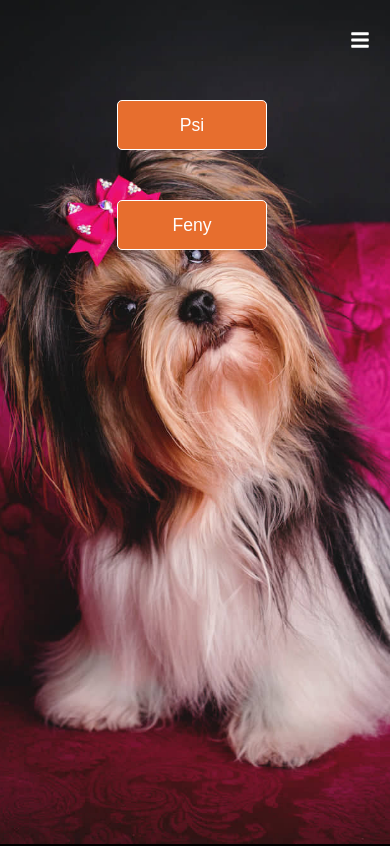
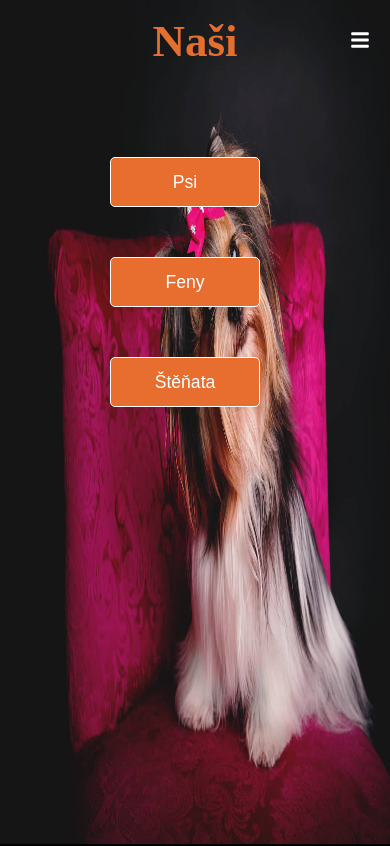
Before and after one commit to KvetoslavPrikryl/Sweet_Caramel_Rose, a React (Create React App) app: page /Chovatelska_stanice in a window 390 px wide. Shown: the top 846 px of the page. Built offline with nearby package versions, Linux system fonts and the light colour scheme.

Commit message:
styling KennelImg.js

```diff
--- a/src/components/HeroImgStyles.css
+++ b/src/components/HeroImgStyles.css
@@ -23,6 +23,7 @@
     top: 70px;
     left: 30px;
     font-size: 3rem;
+    text-shadow: 5px 10px 7px black;
 }
 
 @media screen and (max-width:640px) {
--- a/src/components/KennelImg.js
+++ b/src/components/KennelImg.js
@@ -1,48 +1,95 @@
 import React, {useState} from 'react';
 import "./KennelImgStyles.css";
-import dog1 from "../img/Dog1.jpg"
-
+import bg_img from "../img/Dog2.jpg"
+import dog1 from "../img/Dog1.jpg";
+import {Link} from "react-router-dom"
 
 const dogMan = [
-    {name: "Jmeno 1 psa", img: dog1, text : "Lorem ipsum dolor sit amet, consectetuer adipiscing elit. Phasellus enim erat, vestibulum vel, aliquam a, posuere eu, velit. Curabitur sagittis hendrerit ante. Integer tempor. Aliquam in lorem sit amet leo accumsan lacinia. "},
-    {name: "Jmeno 2 psa", img: "../img/Dog1.jpg", text : "Text o psovi."},
-    {name: "Jmeno 3 psa", img: "../img/Dog1.jpg", text : "Text o psovi."},
-    {name: "Jmeno 4 psa", img: "../img/Dog1.jpg", text : "Text o psovi."},
-    {name: "Jmeno 5 psa", img: "../img/Dog1.jpg", text : "Text o psovi."},
+    {name: "Jmeno 1 psa", img: dog1, text : "Ocenění ", link : "odkaz"},
+    {name: "Jmeno 2 psa", img: "../img/Dog1.jpg", text : "Text o psovi.", link : "odkaz"},
+    {name: "Jmeno 3 psa", img: "../img/Dog1.jpg", text : "Text o psovi.", link : "odkaz"},
+    {name: "Jmeno 4 psa", img: "../img/Dog1.jpg", text : "Text o psovi.", link : "odkaz"},
+    {name: "Jmeno 5 psa", img: "../img/Dog1.jpg", text : "Text o psovi.", link : "odkaz"},
 ]
 
 const dogWomen = [
-    {name: "jmeno 1 psa", text: "Text o psovi."},
-    {name: "jmeno 1 psa", text: "Text o psovi."},
-    {name: "jmeno 1 psa", text: "Text o psovi."}
+    {name: "Jmeno 1 psa", img: "../img/Dog1.jpg", text : "Text o psovi.", link : "odkaz"},
+    {name: "Jmeno 1 psa", img: "../img/Dog1.jpg", text : "Text o psovi.", link : "odkaz"},
+    {name: "Jmeno 1 psa", img: "../img/Dog1.jpg", text : "Text o psovi.", link : "odkaz"},
+    {name: "Jmeno 1 psa", img: "../img/Dog1.jpg", text : "Text o psovi.", link : "odkaz"},
+]
+const dogChildern = [
+    {name: "Jmeno 1 psa", img: "../img/Dog1.jpg", text : "Text o psovi.", link : "odkaz"},
+    {name: "Jmeno 2 psa", img: "../img/Dog1.jpg", text : "Text o psovi.", link : "odkaz"},
+    {name: "Jmeno 2 psa", img: "../img/Dog1.jpg", text : "Text o psovi.", link : "odkaz"},
+    {name: "Jmeno 2 psa", img: "../img/Dog1.jpg", text : "Text o psovi.", link : "odkaz"},
+    {name: "Jmeno 2 psa", img: "../img/Dog1.jpg", text : "Text o psovi.", link : "odkaz"},
 ]
 
 function KennelImg () {
     const [dogShow, dogSetShow] = useState(false)
     const [bitchShow, bitchSetShow] = useState(false)
+    const [childShow, childSetShow] = useState(false)
     return (
         <div className='kennel-container'>
+            <img src={bg_img} className='bg-img' alt='bg_img' />
+            <h1 className='kennel-h1'>Sweet caramel rose</h1>
+            <h2 className='kennel-h2'>Naši</h2>
             <div className='kennel-dog'>
                 <div className='dog-man'>
                     <button onClick={()=>dogSetShow(!dogShow)} className='btn btn-kennel'>Psi</button>
                     {dogShow? <div>
-                        {dogMan.map((dog, index) => <div key={index} className="dog-box1">
+                        {dogMan.map((dog, index) => <div key={index} className="dog-box">
                             <h2>{dog.name}</h2>
+                            <Link className='dog-link' to={dog.link}>Odkaz</Link>
                             <div className='dog-info'>
-                                <img style={{width:150, height:100}} src={dog.img} alt='dog'/>
                                 <p>{dog.text}</p>
+                                <div className='dog-info-galery'>
+                                    <img style={{width:150, height:100}} className="dog-info-img" src={dog.img} alt='dog'/>
+                                    <img style={{width:150, height:100}} className="dog-info-img" src={dog.img} alt='dog'/>
+                                    <img style={{width:150, height:100}} className="dog-info-img" src={dog.img} alt='dog'/>
+                                </div>
                             </div>
+
                         </div>)}
+                        <hr className='hr' />
                     </div>:null}
                 </div>
                 <div className='dog-woman'>
                     <button onClick={()=>bitchSetShow(!bitchShow)} className='btn btn-kennel'>Feny</button>
                     {bitchShow?<di>
-                        {dogWomen.map((dog, index) => <div key={index} className="dog-box2">
-                        <h2>{dog.name}</h2>
-                        <p>{dog.text}</p>
+                        {dogWomen.map((dog, index) => <div key={index} className="dog-box">
+                            <h2>{dog.name}</h2>
+                            <Link className='dog-link' to={dog.link}>Odkaz</Link>
+                            <div className='dog-info'>
+                                <p>{dog.text}</p>
+                                <div className='dog-info-galery'>
+                                    <img style={{width:150, height:100}} className="dog-info-img" src={dog.img} alt='dog'/>
+                                    <img style={{width:150, height:100}} className="dog-info-img" src={dog.img} alt='dog'/>
+                                    <img style={{width:150, height:100}} className="dog-info-img" src={dog.img} alt='dog'/>
+                                </div>
+                            </div>
                     </div>)}
+                    <hr className='hr' />
                     </di>:null}
+                </div>
+                <div className='dog-childern'>
+                    <button onClick={()=>childSetShow(!childShow)} className='btn btn-kennel'>Štěňata</button>
+                    {childShow? <div>
+                        {dogChildern.map((dog, index) => <div key={index} className="dog-box">
+                            <h2>{dog.name}</h2>
+                            <Link className='dog-link' to={dog.link}>Odkaz</Link>
+                            <div className='dog-info'>
+                                <p>{dog.text}</p>
+                                <div className='dog-info-galery'>
+                                    <img style={{width:150, height:100}} className="dog-info-img" src={dog.img} alt='dog'/>
+                                    <img style={{width:150, height:100}} className="dog-info-img" src={dog.img} alt='dog'/>
+                                    <img style={{width:150, height:100}} className="dog-info-img" src={dog.img} alt='dog'/>
+                                </div>
+                            </div>
+                        </div>)}
+                        <hr className='hr' />
+                    </div>:null}
                 </div>
             </div>
         </div>
--- a/src/components/KennelImgStyles.css
+++ b/src/components/KennelImgStyles.css
@@ -2,23 +2,48 @@
     width:100%;
     min-height:100vh;
     position: relative;
-    background-image: url("../img/Dog2.jpg");
-    background-size: cover;
-    background-position: center;
-    object-fit: cover;
+    overflow: hidden;
+}
+.bg-img{
+    position: absolute;
+    width: 100%;
+    height: 100vh;
+}
+.kennel-h1{
+    color: rgb(231, 111, 46);
+    position: absolute;
+    top: 80px;
+    left: 80px;
+    font-size: 3rem;
+}
+.kennel-h2{
+    position: relative;
+    top: 15px;
+    text-align: center;
+    color: rgb(231, 111, 46);
+    font-size: 45px;
 }
 .kennel-dog{
-    margin: 0 20px 20px 300px;
+    margin: 0 20px 20px 200px;
     padding-top: 100px;
     display: flex;
 }
+.hr{
+    margin: 10px 0;
+}
 .dog-man{
-    width: 50%;
+    width: 33%;
+    position: relative;
 }
 .dog-woman{
-    width: 50%;
+    width: 33%;
+    position: relative;
 }
-.dog-box1{
+.dog-childern{
+    width: 33%;
+    position: relative;
+}
+.dog-box{
     margin: 10px;
     padding: 10px;
     background-color: rgba(231, 111, 46, 0.4);
@@ -27,19 +52,7 @@
     box-shadow: 0 25px 25px rgba(0,0,0,0.5);
     transition: 0.5s;
 }
-.dog-box1:hover{
-    transform: scale(1.05);
-}
-.dog-box2{
-    margin: 10px;
-    padding: 10px;
-    background-color: rgba(231, 111, 46, 0.4);
-    backdrop-filter: blur(3px);
-    border-radius: 25px;
-    box-shadow: 0 25px 25px rgba(0,0,0,0.5);
-    transition: 0.5s;
-}
-.dog-box2:hover{
+.dog-box:hover{
     transform: scale(1.05);
 }
 h2{
@@ -48,17 +61,30 @@ h2{
 .btn-kennel{
     margin-left: 30%;
 }
-.dog-info{
+.dog-info-galery{
     display: flex;
+    width: 100%;
+    flex-wrap: wrap;
+}
+.dog-info-img{
+    margin: 7px;
 }
 p{
     padding: 0 10px;
 }
-
-@media screen and (max-width: 1000px) {
+.dog-link{
+    position: absolute;
+    right: 5%;
+    font-size: 20px;
+    top: 10px;
+}
+@media screen and (max-width: 1400px) {
     .kennel-dog{
-        display: block;
-        margin: 0;
+        width: 80%;
+        padding-right: 20px;
+        display: grid;
+        grid-template-columns: repeat(2, 1fr);
+        grid-gap: 40px;
     }
     .dog-man{
         width:100%;
@@ -66,4 +92,32 @@ p{
     .dog-woman{
         width: 100%;
     }
+    .dog-childern{
+        width: 100%;
+    }
 }
+
+@media screen and (max-width: 1200px){
+    .kennel-dog{
+        display: block;
+        margin: 0;
+        float: right;
+    }
+}
+
+@media screen and (max-width: 1000px) {
+    .kennel-dog{
+        display: block;
+        width: 100%;
+        text-align: center;
+    }
+    .kennel-h1{
+        display: none;
+    }
+    .bg-img{
+        width: 120%;
+    }
+    .btn-kennel{
+        margin-left: 0;
+    }
+}
```
Also changed, not shown: 1 other file (tests, documents, lock files or other folders).
